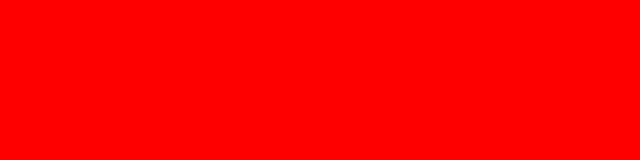
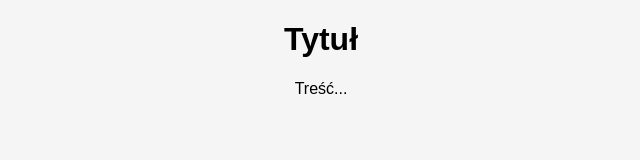
Before and after one commit to Kam9521/learning-git-2, a plain HTML site: page index.html in a window 1280 px wide. Shown: the whole page, without its empty margins (319-959 px from the left). Drawn offline with Linux system fonts and the light colour scheme.

Commit message:
Add basic styles

```diff
--- a/css/style.css
+++ b/css/style.css
@@ -1,3 +1,9 @@
-body{
-    background: red;
+body {
+  background: #f5f5f5;
+  font-family: Arial;
+  text-align: center;
 }
+
+h1 {
+  color: black;
+}
--- a/index.html
+++ b/index.html
@@ -5,5 +5,8 @@
     <title>Moja strona</title>
     <link rel="stylesheet" href="css/style.css" />
   </head>
-  <body></body>
+  <body>
+    <h1>Tytuł</h1>
+    <p>Treść...</p>
+  </body>
 </html>
```
